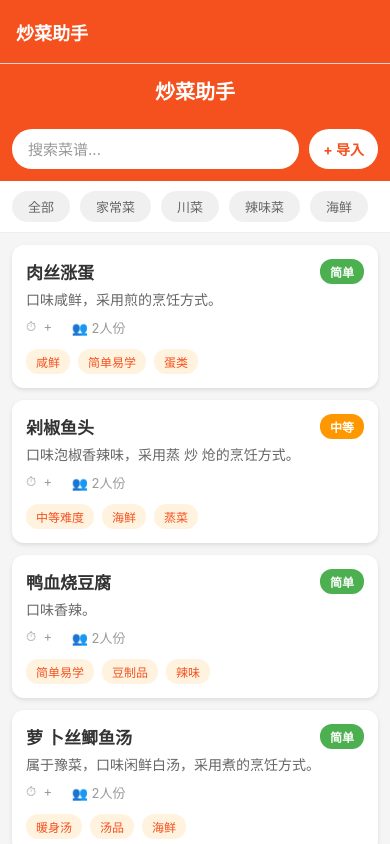
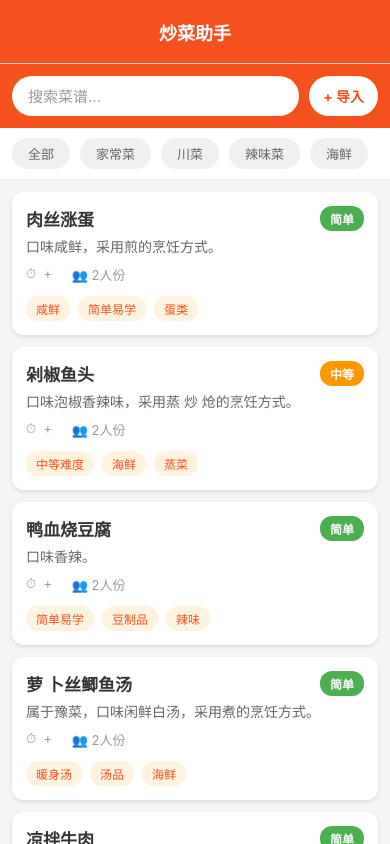
Before and after one commit to redtax/App_CookHelper, a React Native app: screen /Home in a window 390 px wide. Built offline with nearby package versions, Linux system fonts and the light colour scheme.

Commit message:
优化首页：移除自定义标题栏，使用系统标题栏并居中

```diff
--- a/src/navigation.tsx
+++ b/src/navigation.tsx
@@ -36,7 +36,10 @@ const AppNavigator: React.FC = () => {
         <Stack.Screen
           name="Home"
           component={HomeScreen}
-          options={{ title: '炒菜助手' }}
+          options={{
+            title: '炒菜助手',
+            headerTitleAlign: 'center'
+          }}
         />
         <Stack.Screen
           name="RecipeDetail"
--- a/src/screens/HomeScreen.tsx
+++ b/src/screens/HomeScreen.tsx
@@ -117,11 +117,6 @@ const HomeScreen: React.FC = () => {
     <SafeAreaView style={styles.container} edges={['bottom']}>
       <StatusBar barStyle="light-content" backgroundColor="#f4511e" />
 
-      {/* 顶部标题栏 */}
-      <View style={styles.headerContainer}>
-        <Text style={styles.appTitle}>炒菜助手</Text>
-      </View>
-
       {/* 搜索栏 */}
       <View style={styles.searchContainer}>
         <TextInput
@@ -234,17 +229,6 @@ const styles = StyleSheet.create({
   container: {
     flex: 1,
     backgroundColor: '#f5f5f5',
-  },
-  headerContainer: {
-    backgroundColor: '#f4511e',
-    paddingVertical: 12,
-    alignItems: 'center',
-    justifyContent: 'center',
-  },
-  appTitle: {
-    fontSize: 20,
-    fontWeight: 'bold',
-    color: '#fff',
   },
   searchContainer: {
     padding: 12,
```
